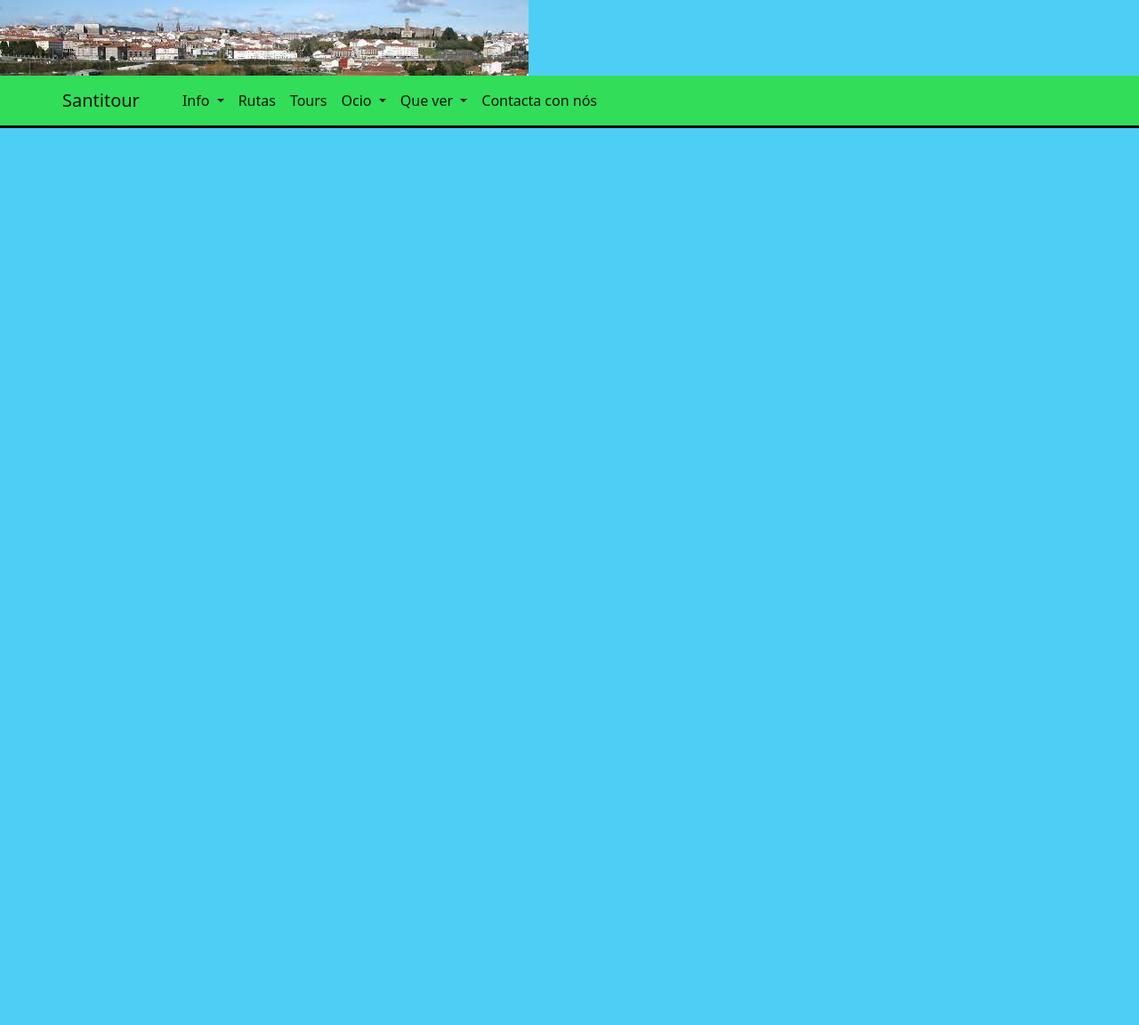
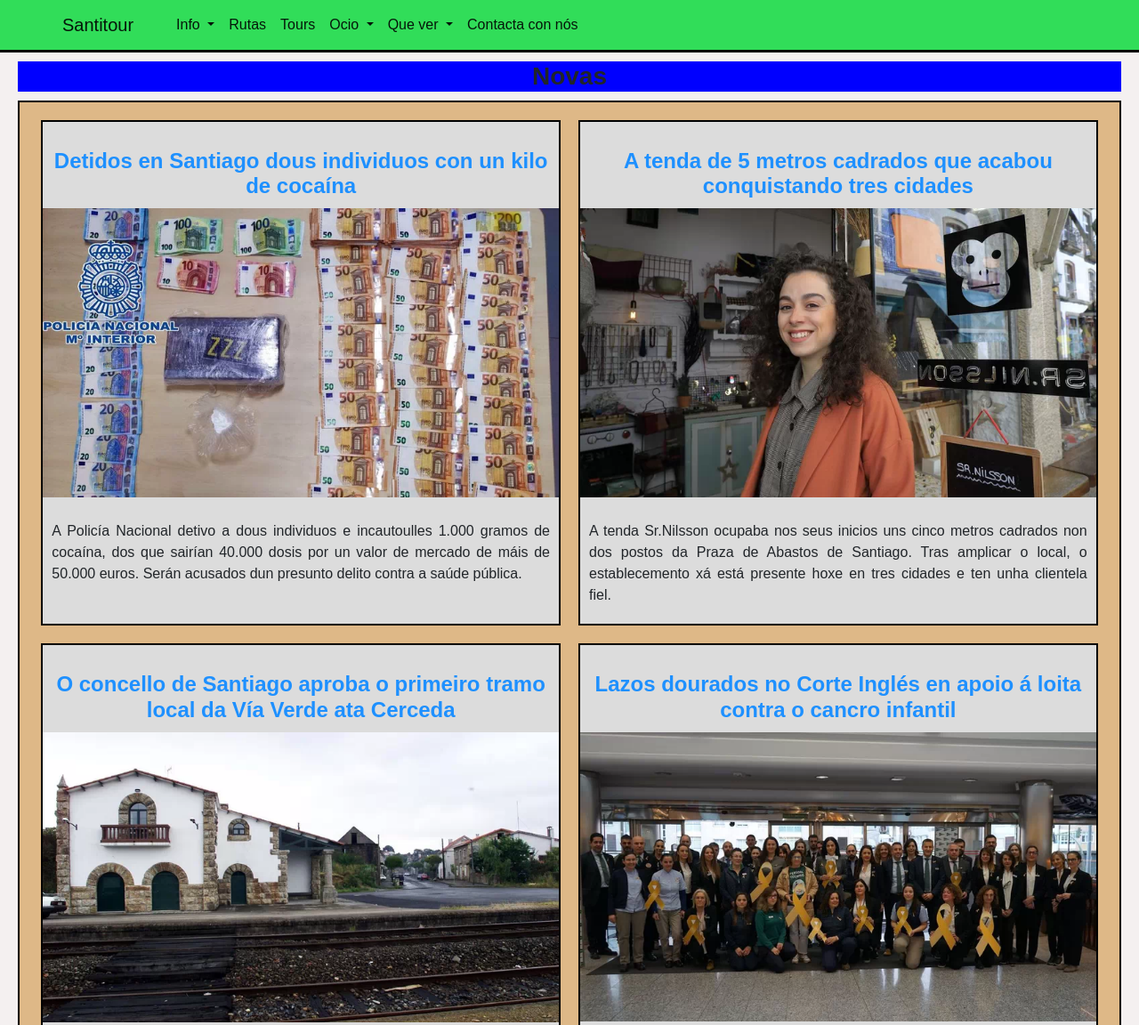
Before and after one commit to braisglopez/Santitour, a website: page src/html/index.html in a window 1280 px wide. Shown: the top 1152 px of the page at 89% size. Before the commit the page ends 800 px from the top, so only its background shows below. Drawn offline with nearby package versions, Linux system fonts and the light colour scheme.

Commit message:
Comezo con css da páxina index

```diff
--- /dev/null
+++ b/src/css/index.css
@@ -0,0 +1,66 @@
+/* Estilos generales */
+body {
+  margin: 0;
+  padding: 0;
+  font-family: Arial, sans-serif;
+  background-color: #f4f0f0;
+}
+
+main {
+  margin: 0;
+  padding: 0px 20px 20px 20px;
+  align-items: center;
+}
+
+h2 {
+  font-size: 28px;
+  font-weight: bold;
+  margin-top: 10px;
+  margin-bottom: 10px;
+  text-align: center;
+  background-color: blue;
+}
+
+h3 {
+  font-size: 24px;
+  font-weight: bold;
+  margin-top: 30px;
+  margin-bottom: 10px;
+}
+
+p {
+  font-size: 16px;
+  line-height: 1.5;
+  margin-top: 10px;
+  margin-bottom: 10px;
+  text-align: justify;
+  padding: 10px;
+}
+
+a {
+  color: #1e90ff;
+  text-decoration: none;
+}
+
+img {
+  width: 100%;
+}
+
+.contenedorcaixas {
+  display: flex;
+  flex-flow: row wrap;
+  justify-content: center;
+  background-color: burlywood;
+  padding: 10px;
+  border: 2px solid black;
+}
+
+.caixas {
+  background-color: gainsboro;
+  width: 48%;
+  margin: 10px;
+  text-align: center;
+  line-height: 75px;
+  font-size: 30px;
+  border: 2px solid black;
+}
--- a/src/html/index.html
+++ b/src/html/index.html
@@ -1,29 +1,46 @@
-<!doctype html>
+<!DOCTYPE html>
 <html lang="gl">
   <head>
     <!-- Required meta tags -->
-    <meta charset="utf-8">
-    <meta name="viewport" content="width=device-width, initial-scale=1">
+    <meta charset="utf-8" />
+    <meta name="viewport" content="width=device-width, initial-scale=1" />
+
     <!-- Bootstrap CSS -->
-    <link href="../css/mainbootstrap.css" rel="stylesheet">
-    <title>SantiTour - a túa páxina de referencia para visitar Santiago de Compostela</title>
+    <link href="../css/mainbootstrap.css" rel="stylesheet" />
+    <!-- CSS -->
+    <link href="../css/index.css" rel="stylesheet" />
+    <title>
+      SantiTour - a túa páxina de referencia para visitar Santiago de Compostela
+    </title>
   </head>
-  <body class="bg-secondary">
-    <!--<p><img src="../imagenes/inicio/logo.png"></p> -->
-    <div class="page-header">
-        <img src="../imagenes/inicio/novas/descarga.jfif" >
-    </div>
-    <!--Navbar-->
-    <div class="container-fluid navbar-primary bg-primary border-3 border-bottom border-dark">
+  <body>
+    <div
+      class="container-fluid navbar-primary bg-primary border-3 border-bottom border-dark"
+    >
       <nav class="navbar navbar-expand-md container">
         <a class="navbar-brand" href="#">Santitour</a>
-              <button class="navbar-toggler" type="button" data-bs-toggle="collapse" data-bs-target="#navbarSupportedContent" aria-controls="navbarSupportedContent" aria-expanded="false" aria-label="Toggle navigation">
+        <button
+          class="navbar-toggler"
+          type="button"
+          data-bs-toggle="collapse"
+          data-bs-target="#navbarSupportedContent"
+          aria-controls="navbarSupportedContent"
+          aria-expanded="false"
+          aria-label="Toggle navigation"
+        >
           <span class="navbar-toggler-icon"></span>
         </button>
         <div class="collapse navbar-collapse" id="navbarSupportedContent">
           <ul class="navbar-nav mr-auto mb-2 mb-lg-0 ms-4">
             <li class="nav-item dropdown">
-                        <a class="nav-link dropdown-toggle active" href="#" id="navbarDropdown" role="button" data-bs-toggle="dropdown" aria-expanded="false">
+              <a
+                class="nav-link dropdown-toggle active"
+                href="#"
+                id="navbarDropdown"
+                role="button"
+                data-bs-toggle="dropdown"
+                aria-expanded="false"
+              >
                 Info
               </a>
               <ul class="dropdown-menu" aria-labelledby="navbarDropdown">
@@ -38,7 +55,14 @@
               <a class="nav-link active" href="#">Tours</a>
             </li>
             <li class="nav-item dropdown">
-                    <a class="nav-link dropdown-toggle active" href="#" id="navbarDropdown" role="button" data-bs-toggle="dropdown" aria-expanded="false">
+              <a
+                class="nav-link dropdown-toggle active"
+                href="#"
+                id="navbarDropdown"
+                role="button"
+                data-bs-toggle="dropdown"
+                aria-expanded="false"
+              >
                 Ocio
               </a>
               <ul class="dropdown-menu" aria-labelledby="navbarDropdown">
@@ -48,7 +72,14 @@
               </ul>
             </li>
             <li class="nav-item dropdown">
-                    <a class="nav-link dropdown-toggle active" href="#" id="navbarDropdown" role="button" data-bs-toggle="dropdown" aria-expanded="false">
+              <a
+                class="nav-link dropdown-toggle active"
+                href="#"
+                id="navbarDropdown"
+                role="button"
+                data-bs-toggle="dropdown"
+                aria-expanded="false"
+              >
                 Que ver
               </a>
               <ul class="dropdown-menu" aria-labelledby="navbarDropdown">
@@ -60,19 +91,102 @@
               <a class="nav-link active" href="#">Contacta con nós</a>
             </li>
           </ul>
-
         </div>
       </nav>
     </div>
 
-
-
-
+    <main class="corpo">
+      <h2><a id="novas">Novas</a></h2>
+      <section class="contenedorcaixas">
+        <article class="caixas">
+          <h3>
+            <a
+              href="https://www.lavozdegalicia.es/noticia/santiago/2023/02/13/detenidos-santiago-dos-individuos-kilo-cocaina/0003_202302202302131676280642298.htm"
+              target="_blank"
+              >Detidos en Santiago dous individuos con un kilo de cocaína</a
+            >
+          </h3>
+          <figure>
+            <img class="img" src="../imagenes/inicio/novas/fotococaina.png" />
+          </figure>
+          <p>
+            A Policía Nacional detivo a dous individuos e incautoulles 1.000
+            gramos de cocaína, dos que sairían 40.000 dosis por un valor de
+            mercado de máis de 50.000 euros. Serán acusados dun presunto delito
+            contra a saúde pública.
+          </p>
+        </article>
+        <article class="caixas">
+          <h3>
+            <a
+              href="https://www.lavozdegalicia.es/noticia/santiago/santiago/2023/02/13/tienda-abierta-santiago-5-metros-cuadrados-acabo-conquistando-tres-ciudades/00031676297712513158334.htm"
+              target="_blank"
+              >A tenda de 5 metros cadrados que acabou conquistando tres
+              cidades</a
+            >
+          </h3>
+          <figure>
+            <img
+              class="img"
+              src="../imagenes/inicio/novas/5metroscadrados.png"
+            />
+          </figure>
+          <p>
+            A tenda Sr.Nilsson ocupaba nos seus inicios uns cinco metros
+            cadrados non dos postos da Praza de Abastos de Santiago. Tras
+            amplicar o local, o establecemento xá está presente hoxe en tres
+            cidades e ten unha clientela fiel.
+          </p>
+        </article>
+        <article class="caixas">
+          <h3>
+            <a
+              href="https://www.lavozdegalicia.es/noticia/santiago/santiago/2023/02/14/visto-bueno-primer-tramo-local-via-verde-cerceda/0003_202302S14C3997.htm"
+              target="_blank"
+              >O concello de Santiago aproba o primeiro tramo local da Vía Verde
+              ata Cerceda</a
+            >
+          </h3>
+          <figure>
+            <img src="../imagenes/inicio/novas/tramocerceda.png" />
+          </figure>
+          <p>
+            A Xunta de Goberno aprobou o proxecto constructivo do primeiro tramo
+            compostelá da Vía Verde Santiago-Cerceda na que faltan por executar
+            12 kilómetros capitalinos.
+          </p>
+        </article>
+        <article class="caixas">
+          <h3>
+            <a
+              href="https://www.lavozdegalicia.es/noticia/santiago/santiago/2023/02/13/lazos-dorados-corte-ingles-santiago-apoyo-lucha-contra-cancer-infantil/00031676305794564828196.htm"
+              target="_blank"
+              >Lazos dourados no Corte Inglés en apoio á loita contra o cancro
+              infantil</a
+            >
+          </h3>
+          <figure>
+            <img
+              class="img"
+              src="../imagenes/inicio/novas/lazoscorteingles.png"
+            />
+          </figure>
+          <p>
+            Co motivo da celebración do Día Mundial Contra o Cancro Infantil,
+            chegou un cargamento de lazos dourados ao Corte Inglés de Santiago.
+          </p>
+        </article>
+      </section>
+    </main>
 
     <!-- Optional JavaScript; choose one of the two! -->
 
     <!-- Option 1: Bootstrap Bundle with Popper -->
-    <script src="https://cdn.jsdelivr.net/npm/bootstrap@5.0.2/dist/js/bootstrap.bundle.min.js" integrity="sha384-MrcW6ZMFYlzcLA8Nl+NtUVF0sA7MsXsP1UyJoMp4YLEuNSfAP+JcXn/tWtIaxVXM" crossorigin="anonymous"></script>
+    <script
+      src="https://cdn.jsdelivr.net/npm/bootstrap@5.0.2/dist/js/bootstrap.bundle.min.js"
+      integrity="sha384-MrcW6ZMFYlzcLA8Nl+NtUVF0sA7MsXsP1UyJoMp4YLEuNSfAP+JcXn/tWtIaxVXM"
+      crossorigin="anonymous"
+    ></script>
 
     <!-- Option 2: Separate Popper and Bootstrap JS -->
     <!--
```
Also changed, not shown: src/html/index_1.html (+0 -25 lines). Lines whose indentation alone changed are shown as unchanged.
